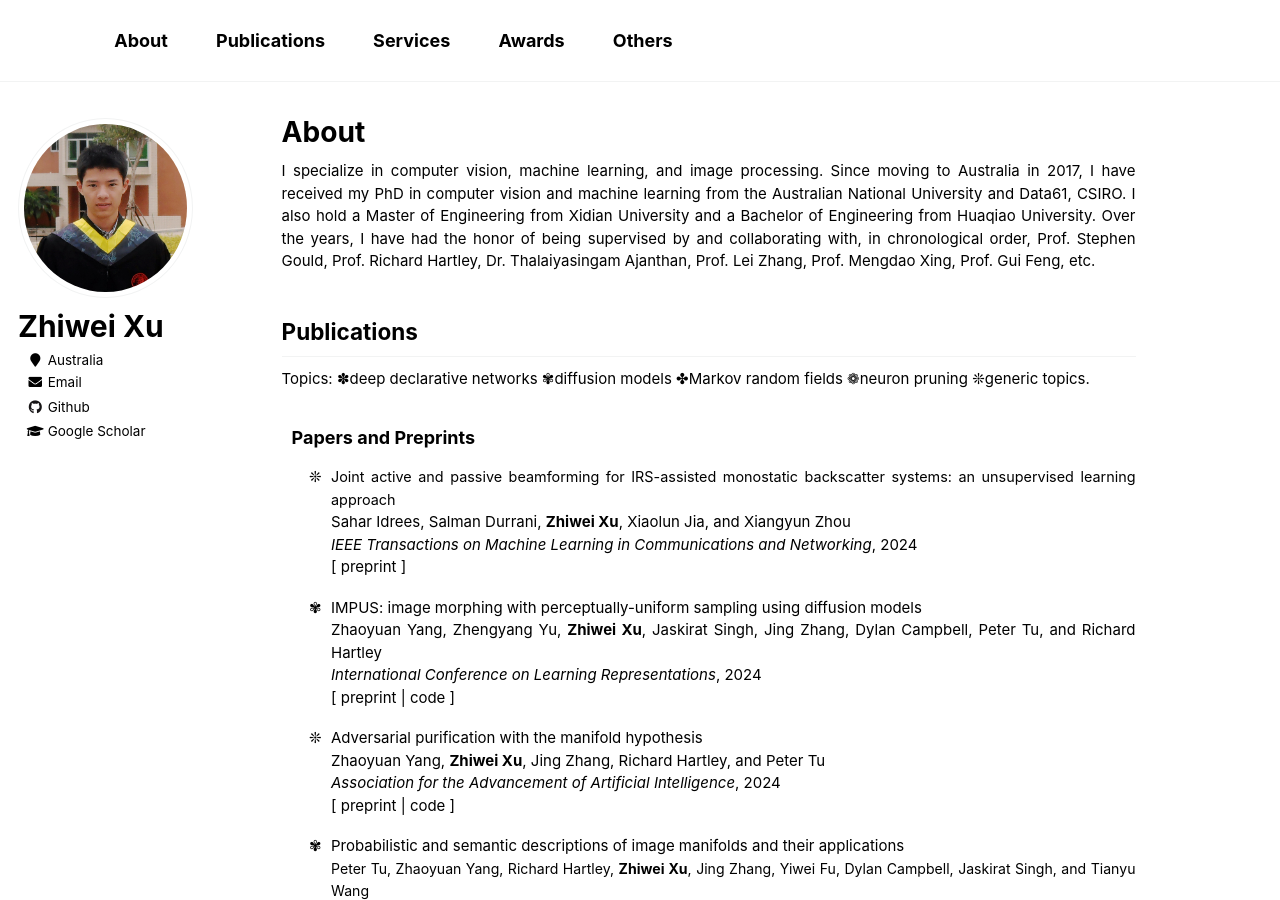
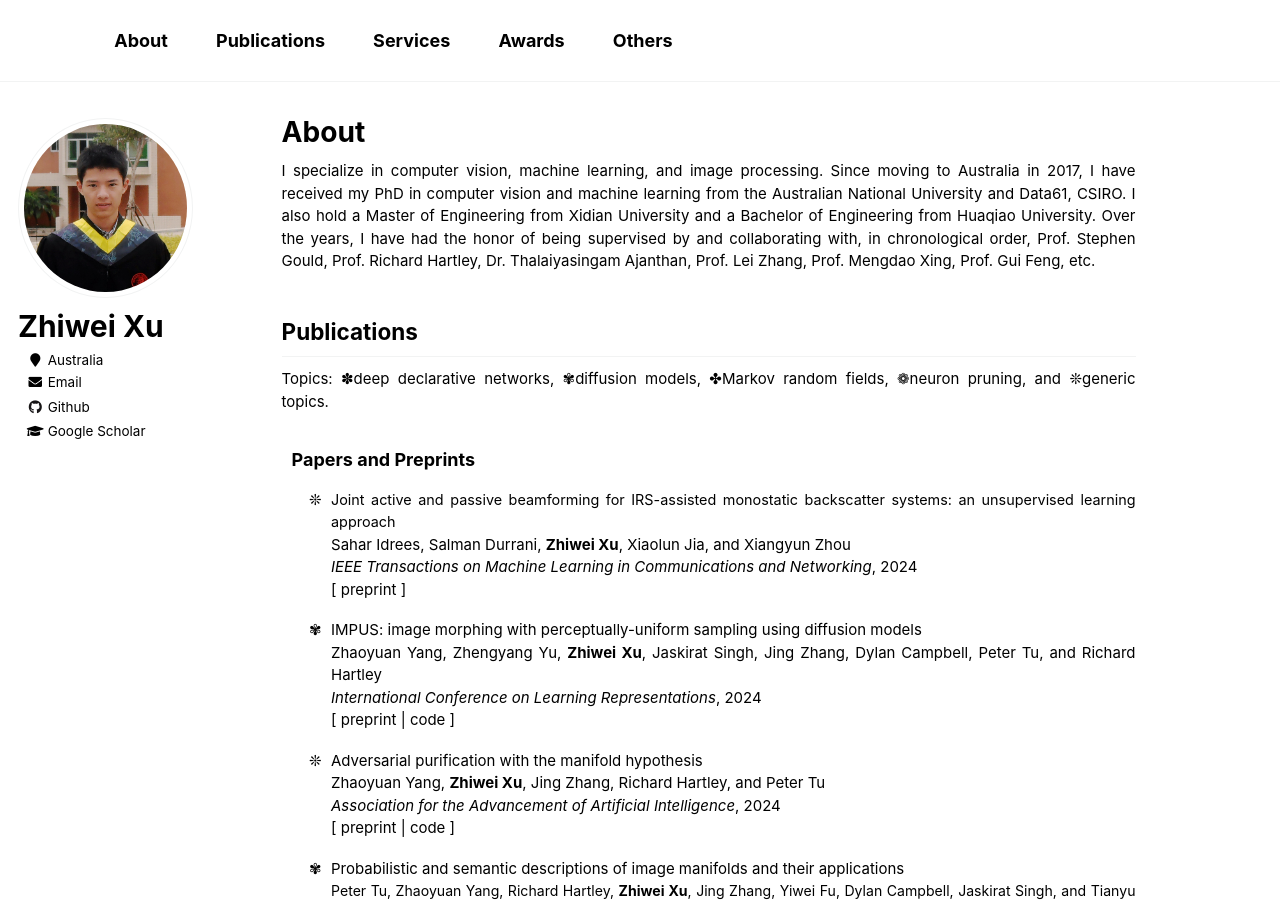
Before and after one commit to zwxu064/zwxu064.github.io, a Jekyll site: the page built from _pages/about.html, in a window 1280 px wide and 900 px high. Built offline with Jekyll 4.4.1, drawn with Linux system fonts in a browser that asks for light colours.

Commit message:
Update about.html

```diff
--- a/_pages/about.html
+++ b/_pages/about.html
@@ -24,11 +24,11 @@ ul{li{padding-inline-start: 1ch;}}
 </p>
 
 <h2 id="publications">Publications</h2>
-  <div>Topics: <span style="color:black">✽</span>deep declarative networks
-    <span style="color:black">✾</span>diffusion models
-    <span style="color:black">✤</span>Markov random fields
-    <span style="color:black">❁</span>neuron pruning
-    <span style="color:black">❊</span>generic topics.
+  <div>Topics: <span style="color:black">✽</span>deep declarative networks,
+    <span style="color:black">✾</span>diffusion models,
+    <span style="color:black">✤</span>Markov random fields,
+    <span style="color:black">❁</span>neuron pruning,
+    and <span style="color:black">❊</span>generic topics.
   </div>
 
   <h3 class="tab">Papers and Preprints</h3>
```
